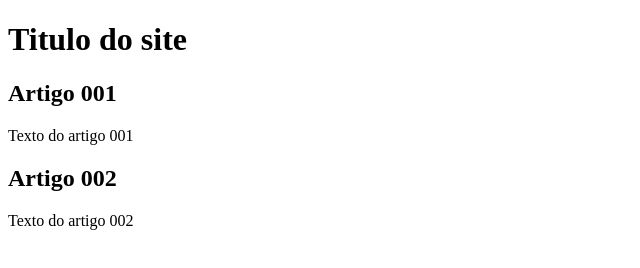
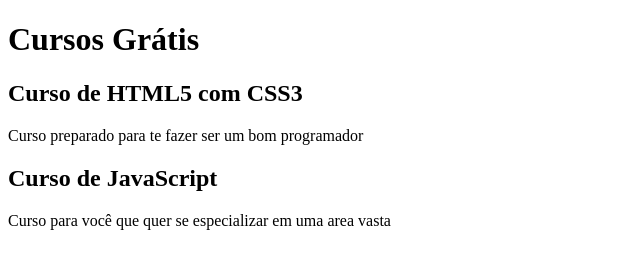
Before and after one commit to CleysonSaless/projeto-site, a plain HTML site: page index.HTML in a window 1280 px wide. Shown: the whole page, without its empty margins (0-640 px from the left). Drawn offline with Linux system fonts and the light colour scheme.

Commit message:
iniciando o conteúdo do site

```diff
--- a/index.HTML
+++ b/index.HTML
@@ -9,15 +9,15 @@
 <body>
     <main>
         <header>
-            <h1>Titulo do site</h1>
+            <h1>Cursos Grátis</h1>
         </header>
         <article>
-            <h2>Artigo 001</h2>
-            <p>Texto do artigo 001</p>
+            <h2>Curso de HTML5 com CSS3</h2>
+            <p>Curso preparado para te fazer ser um bom programador</p>
         </article>
         <article>
-            <h2>Artigo 002</h2>
-            <p>Texto do artigo 002</p>
+            <h2>Curso de JavaScript</h2>
+            <p>Curso para você que quer se especializar em uma area vasta</p>
         </article>
     </main>
 </body>
```
